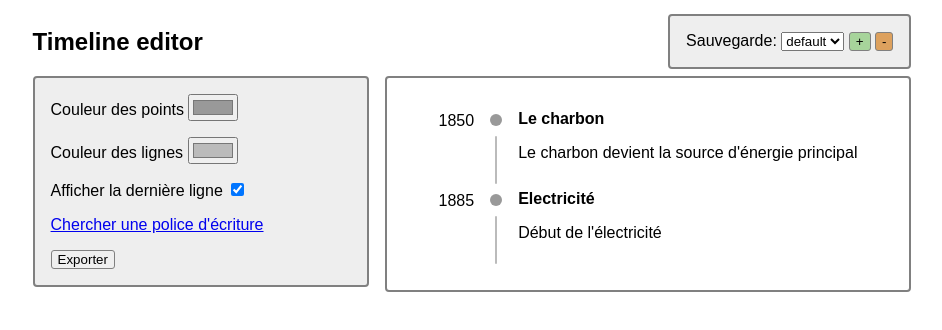
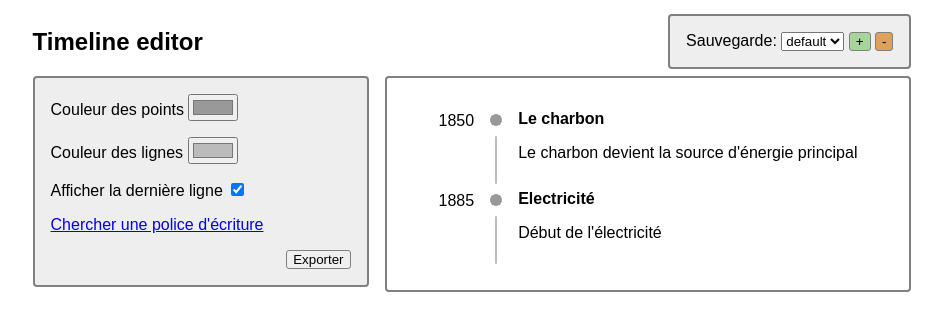
Before and after one commit to peufo/timeline, a SvelteKit app: page / in a window 1280 px wide. Shown: the top 330 px of the page, without its empty margins (168-1110 px from the left). Built offline with nearby package versions, Linux system fonts and the light colour scheme; a web font is replaced by a local one.

Commit message:
remove default item is just à reset

```diff
--- a/src/lib/TimeLine.svelte
+++ b/src/lib/TimeLine.svelte
@@ -27,7 +27,11 @@
   }
   function addEvent(index: number) {
     console.log(index)
-    events = [...events.slice(0, index), newEvent, ...events.slice(index)]
+    events = [
+      ...events.slice(0, index),
+      { ...newEvent },
+      ...events.slice(index),
+    ]
   }
 
   function removeEvent(index: number) {
--- a/src/routes/+page.svelte
+++ b/src/routes/+page.svelte
@@ -2,7 +2,7 @@
   import { browser } from '$app/environment'
 
   import TimeLine from '$lib/TimeLine.svelte'
-  import { item, itemKey } from './store'
+  import { item, itemKey, defaultStoreItem } from './store'
 
   let itemKeys = Object.keys(browser ? localStorage : {})
     .filter((k) => k.startsWith('item-'))
@@ -16,6 +16,10 @@
   }
 
   function handleRemove() {
+    if ($itemKey === 'default') {
+      $item = JSON.parse(JSON.stringify(defaultStoreItem))
+      return
+    }
     const index = itemKeys.indexOf($itemKey)
     itemKeys = [...itemKeys.slice(0, index), ...itemKeys.slice(index + 1)]
     localStorage.removeItem(`item-${$itemKey}`)
@@ -72,9 +76,7 @@
         Chercher une police d'écriture
       </a>
 
-      <div class="submit-button">
-        <button>Exporter</button>
-      </div>
+      <button style="align-self: end">Exporter</button>
     </div>
     <div class="timeline">
       <TimeLine
--- a/src/routes/store.ts
+++ b/src/routes/store.ts
@@ -7,7 +7,7 @@ type StoreItem = {
   events: EventDescription[]
 }
 
-const defaultStoreItem: StoreItem = {
+export const defaultStoreItem: StoreItem = {
   control: {
     colorPoint: '#999999',
     colorLine: '#bbbbbb',
```
